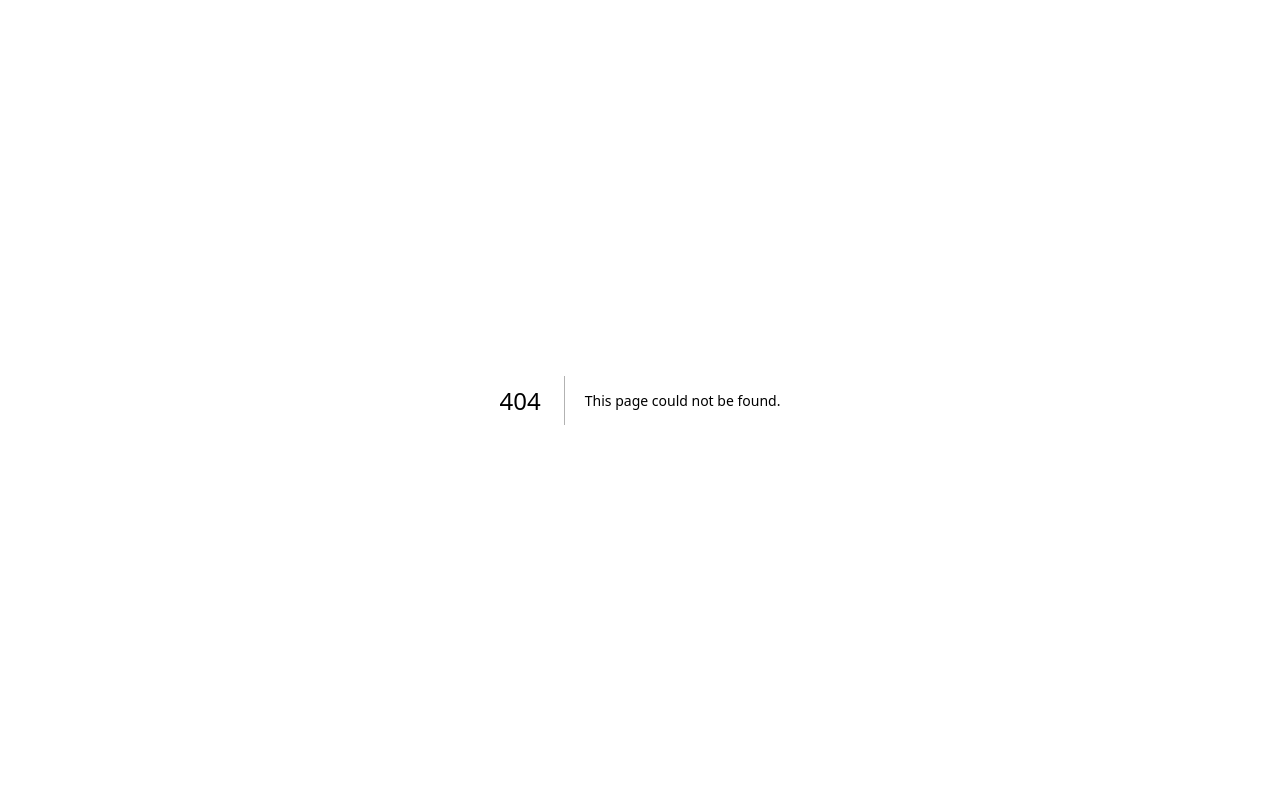
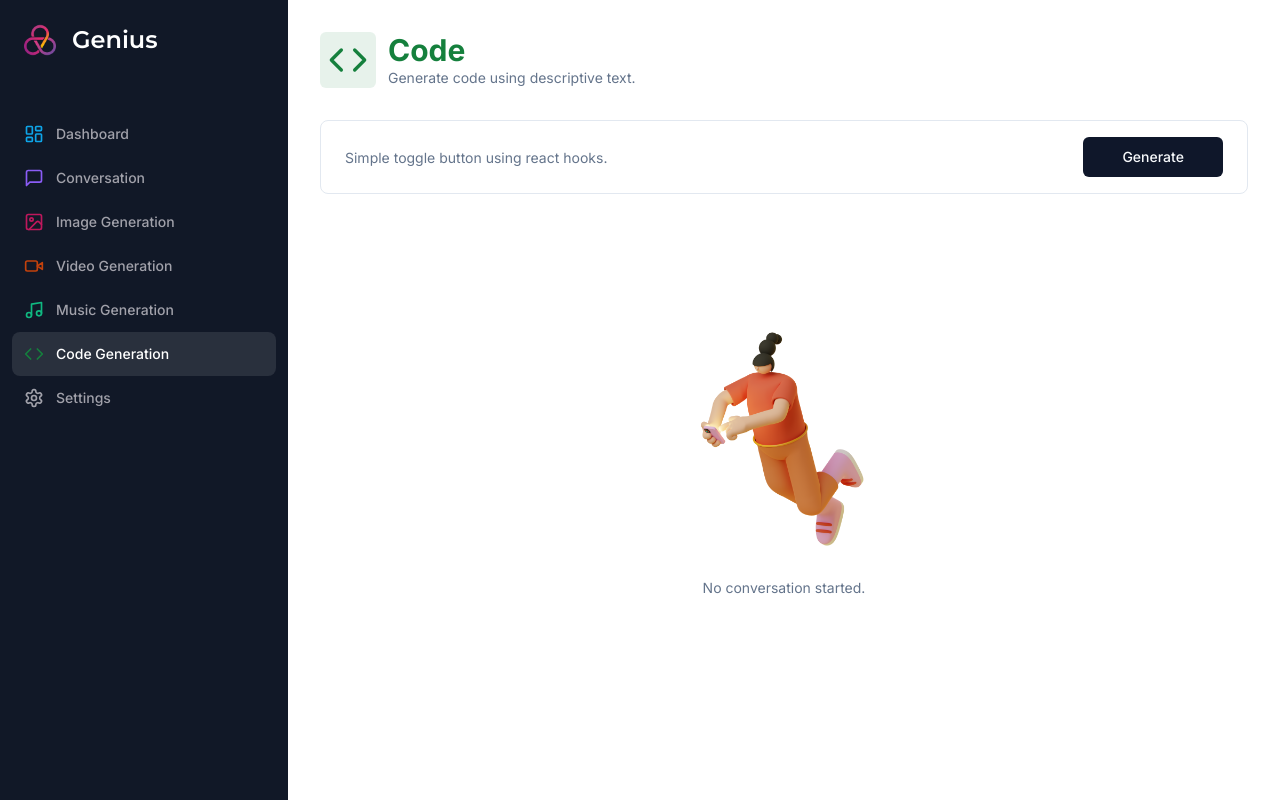
Before and after one commit to opedroporto/ai-saas-next, a Next.js app: page /code in a window 1280 px wide. Before the commit this address had no page. Built offline with nearby package versions, Linux system fonts and the light colour scheme.

Commit message:
✨ feat: add add OpenAI functionality to code page

```diff
--- /dev/null
+++ b/app/(dashboard)/(routes)/code/constants.tsx
@@ -0,0 +1,7 @@
+import * as z from "zod";
+
+export const formSchema = z.object({
+    prompt: z.string().min(1, {
+        message: "Prompt is required"
+    }),
+})
--- /dev/null
+++ b/app/(dashboard)/(routes)/code/page.tsx
@@ -0,0 +1,155 @@
+"use client";
+
+import axios from "axios";
+import * as z from "zod";
+import { Code } from "lucide-react";
+import { useForm } from "react-hook-form";
+import { zodResolver } from "@hookform/resolvers/zod";
+import { useRouter } from "next/navigation";
+import { useState } from "react";
+import { ChatCompletionMessageParam } from "openai/resources/index.mjs";
+import ReactMarkdown from "react-markdown";
+
+import Heading from "@/components/heading";
+import { Form, FormControl, FormField, FormItem } from "@/components/ui/form"
+import { Input } from "@/components/ui/input"
+import { Button } from "@/components/ui/button"
+import { Empty } from "@/components/empty"
+import { Loader } from "@/components/loader"
+import { UserAvatar } from "@/components/user-avatar";
+import { BotAvatar } from "@/components/bot-avatar";
+import { cn } from "@/lib/utils";
+
+import { formSchema } from "./constants";
+
+const CodePage = () => {
+    const router = useRouter();
+    const [messages, setMessages] = useState<ChatCompletionMessageParam[]>([]);
+
+    const form = useForm<z.infer<typeof formSchema>>({
+        resolver: zodResolver(formSchema),
+        defaultValues: {
+            prompt: ""
+        }
+    });
+
+    const isLoading = form.formState.isSubmitting;
+
+    const onSubmit = async (values: z.infer<typeof formSchema>) => {
+        try {
+            const userMessage: ChatCompletionMessageParam = {
+                role: "user",
+                content: values.prompt
+            }
+            const newMessages = [...messages, userMessage];
+
+            const response = await axios.post("/api/code", {
+                messages: newMessages,
+            });
+
+            setMessages((current) => [...current, userMessage, response.data]);
+
+            form.reset();
+        } catch (error: any) {
+            // TODO: Open Pro Modal
+            console.log(error);
+        } finally {
+            router.refresh();
+        }
+    };
+
+    return (
+        <div>
+            <Heading
+                title="Code"
+                description="Generate code using descriptive text."
+                icon={Code}
+                iconColor="text-green-700"
+                bgColor="bg-green-700/10"
+            />
+            <div className="px-4 lg:px-8">
+                <div>
+                    <Form {...form}>
+                        <form
+                            onSubmit={form.handleSubmit(onSubmit)}
+                            className="
+                                rounded-lg
+                                border
+                                w-full
+                                p-4
+                                px-3
+                                md:px-6
+                                focus-whitin:shadow-sm
+                                grid
+                                grid-cols-12
+                                gap-2
+                            "
+                        >
+                            <FormField
+                                name="prompt"
+                                render={({ field }) => (
+                                    <FormItem className="col-span-12 lg:col-span-10">
+                                        <FormControl className="m-0 p-0">
+                                            <Input
+                                                className="border-0 outline-none
+                                                focus-visible:ring-0
+                                                focus-visible:ring-transparent"
+                                                disabled={isLoading}
+                                                placeholder="Simple toggle button using react hooks."
+                                                {...field}
+                                            />
+                                        </FormControl>
+                                    </FormItem>
+                                )}
+                            />
+                            <Button className="col-span-12 lg:col-span-2 w-full" disabled={isLoading}>
+                                Generate
+                            </Button>
+                        </form>
+                    </Form>
+                </div>
+                <div className="space-y-4 mt-4">
+                    {isLoading && (
+                        <div className="p-8 rounded-lg w-full flex items-center justify-center bg-muted">
+                            <Loader />
+                        </div>
+                    )}
+                    {messages.length === 0 && !isLoading && (
+                        <Empty label="No conversation started." />
+                    )}
+                    <div className="flex flex-col-reverse gap-y-4">
+                        {messages.map((message, index) => (
+                            <div
+                                key={index}
+                                className={cn(
+                                    "p-8 w-full flex items-start gap-x-8 rounded-lg",
+                                    message.role === "user" ? "bg-white border border-black/10" : "bg-muted"
+                                )}
+                            >
+                                {message.role === "user" ? <UserAvatar /> : <BotAvatar />}
+                                {/* <ReactMarkdown className="flex items flex-col gap-y-4"> */}
+                                <ReactMarkdown
+                                    components={{
+                                        pre: ({ node, ...props}) => (
+                                            <div className="overflow-auto w-full my-2 bg-black/10 p-2 rounded-lg">
+                                                <pre {...props} />
+                                            </div>
+                                        ),
+                                        code: ({ node, ...props }) => (
+                                            <code className="bg-black/10 rounded-lg p-1" {...props} />
+                                        )
+                                    }}
+                                    className="text-sm overflow-hidden leading-7"
+                                >
+                                    {message.content || ""}
+                                </ReactMarkdown>
+                            </div>
+                        ))}
+                    </div>
+                </div>
+            </div>
+        </div>
+    )
+}
+
+export default CodePage;
--- /dev/null
+++ b/app/api/code/route.ts
@@ -0,0 +1,48 @@
+import { ChatCompletionMessageParam } from 'openai/resources/index.mjs';
+import { auth } from "@clerk/nextjs";
+import { NextResponse } from "next/server";
+import OpenAI from "openai";
+
+const configuration = {
+    apiKey: process.env.OPENAI_API_KEY
+}
+
+const openai = new OpenAI(configuration);
+
+const instructionMessage: ChatCompletionMessageParam = {
+    role: "system",
+    content: "You are a code generator. You must answer only in markdown code snippets. Use code comments for explanations."
+}
+
+export async function POST (
+    req: Request
+) {
+    try {
+        const { userId } = auth();
+        const body = await req.json();
+        const { messages } = body;
+
+        if (!userId) {
+            return new NextResponse("Unauthorized", { status: 401 });
+        }
+
+        if (!configuration.apiKey) {
+            return new NextResponse("OpenAI API Key not configured", { status: 500 })
+        }
+
+        if (!messages) {
+            return new NextResponse("Messages are required", { status: 400 });
+        }
+
+        const response = await openai.chat.completions.create({
+            model: "gpt-3.5-turbo",
+            messages: [instructionMessage, ...messages]
+        });
+
+        return NextResponse.json(response.choices[0].message);
+
+    } catch (error) {
+        console.log("[CODE_ERROR]", error);
+        return new NextResponse("Internal error", { status: 500 });
+    }
+}
--- a/package.json
+++ b/package.json
@@ -24,6 +24,7 @@
     "react": "^18",
     "react-dom": "^18",
     "react-hook-form": "^7.49.2",
+    "react-markdown": "^9.0.1",
     "tailwind-merge": "^2.1.0",
     "tailwindcss-animate": "^1.0.7",
     "zod": "^3.22.4"
```
Also changed, not shown: 1 other file (tests, documents, lock files or other folders).
